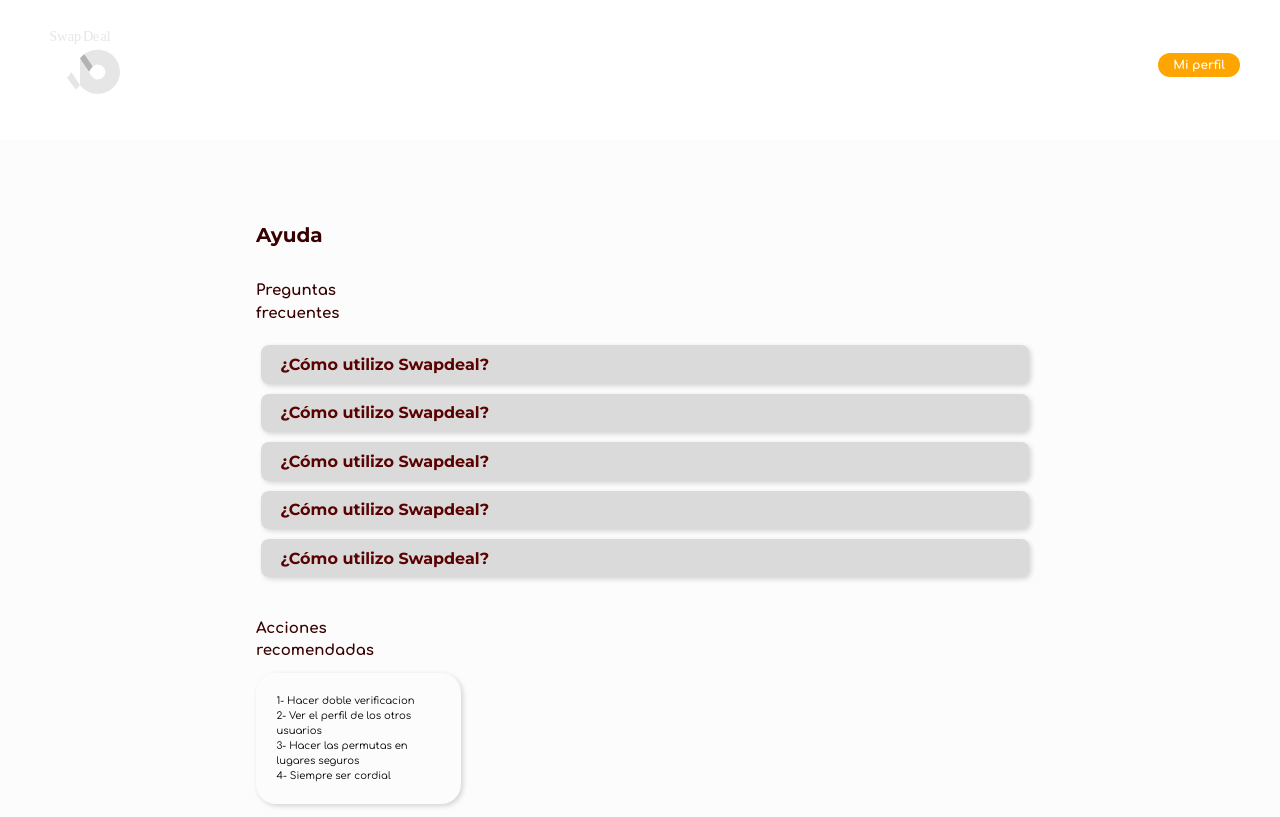
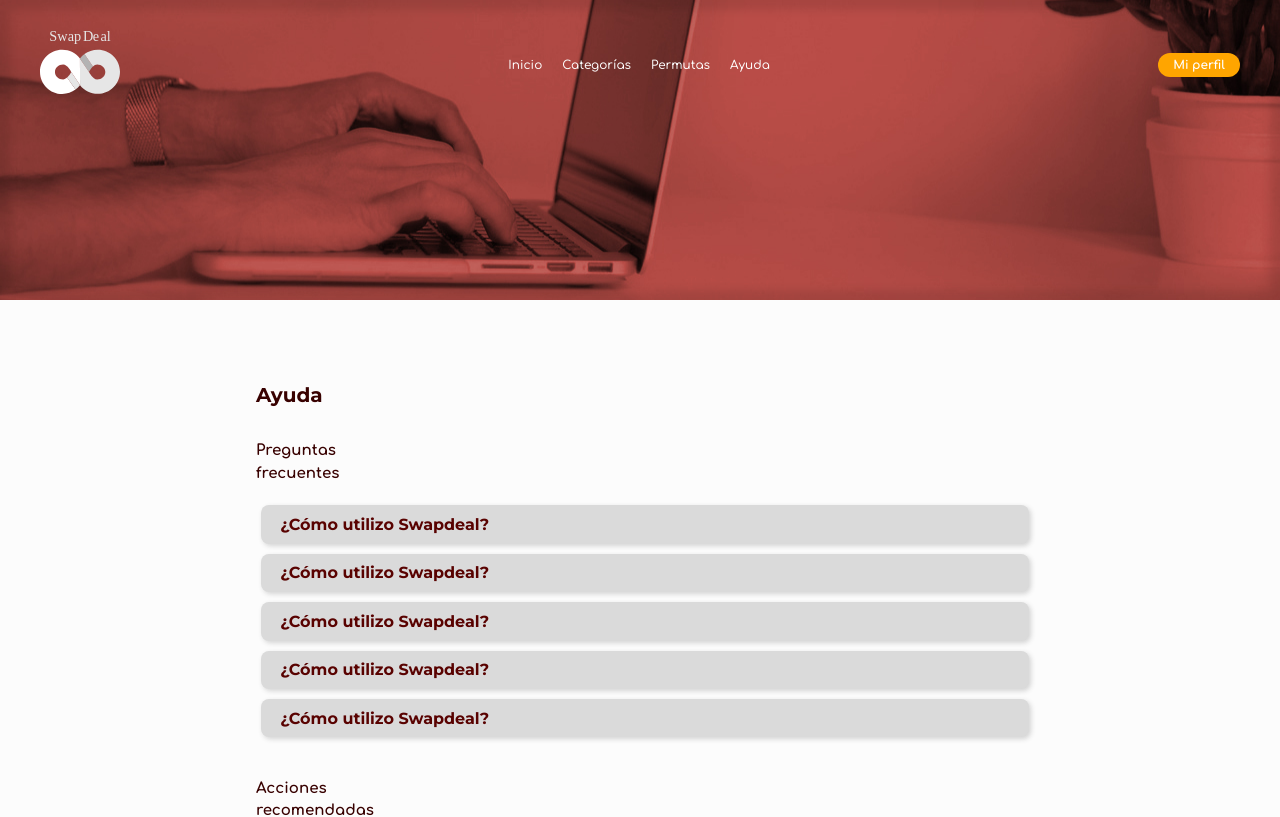
Before and after one commit to TomasUllua12/SwapDeal, a React (Vite) app: page /Ayuda in a window 1280 px wide. Shown: the top 817 px of the page. Built offline with nearby package versions, Linux system fonts and the light colour scheme.

Commit message:
Agregue el banner en "Ayuda"

```diff
--- a/src/views/Ayuda.css
+++ b/src/views/Ayuda.css
@@ -1,5 +1,5 @@
 .secciones-ayuda{
-    width: auto;
+    width: 100%;
     height: auto;
 
     background-color: #fcfcfc;
@@ -7,6 +7,21 @@
     display: flex;
     flex-direction: column;
 }
+
+.main-ayuda-banner {
+    width: 100%;
+    height: 300px;
+    background-color: black;
+    background-image: url("../../public/assets/img/ayuda-fondo.jpg");
+    background-position: center 93%;
+    background-size: cover;
+    background-repeat: no-repeat;
+  }
+  .main-ayuda-banner__image {
+    width: 100%;
+    height: 300px;
+    box-shadow: inset 0 0 10px 10px rgba(0, 0, 0, 0.1);
+  }
 
 .ayuda-title{
     font-size: 2rem;
--- a/src/views/Ayuda.jsx
+++ b/src/views/Ayuda.jsx
@@ -1,42 +1,56 @@
-import React from 'react';
+import React from "react";
 import { Header } from "../components/Header";
 import FooterWave from "../components/Footers/FooterWave";
 import "./Ayuda.css";
 import preguntas from "../data/preguntas";
-import { MostrarPreguntas } from '../components/Preguntas'; // Asegúrate de importar el componente correcto
+import { MostrarPreguntas } from "../components/Preguntas"; // Asegúrate de importar el componente correcto
 
 export function Ayuda(props) {
   const pregun = preguntas.map((v, index) => {
-        return <MostrarPreguntas key={index} pregun={v.pregun} respuesta={v.respuesta} />;
+    return (
+      <MostrarPreguntas key={index} pregun={v.pregun} respuesta={v.respuesta} />
+    );
   });
 
   return (
     <>
-            <Header></Header>
-            <div className='secciones-ayuda'>
+      <div className="secciones-ayuda">
+        <section className="main-ayuda-banner">
+          <div className="main-ayuda-banner__image">
+            <Header />
+          </div>
+        </section>
         <h2 className="ayuda-title">Ayuda</h2>
-                <div className='preguntas-frecuentes'>
-                    <h2 className='preguntass'>Preguntas frecuentes</h2>
+        <div className="preguntas-frecuentes">
+          <h2 className="preguntass">Preguntas frecuentes</h2>
           {pregun}
         </div>
-                <div className='acciones-recomendadas'>
-                    <h2 className='acciones'>Acciones recomendadas</h2>
-                    <p className='lis-acciones'>1- Hacer doble verificacion<br></br>
+        <div className="acciones-recomendadas">
+          <h2 className="acciones">Acciones recomendadas</h2>
+          <p className="lis-acciones">
+            1- Hacer doble verificacion<br></br>
             2- Ver el perfil de los otros usuarios<br></br>
             3- Hacer las permutas en lugares seguros<br></br>
             4- Siempre ser cordial
           </p>
         </div>
-                <div className='enviar-consulta'>
-                    <h2 className='consul'>Envianos tu consulta</h2>
-                    <h3 className='email'>E-mail:</h3>
-                    <input placeholder='Ejemplo@gmail.com' className='inpu-mail'></input>
-                    <h3 className='asunto'>Asunto</h3>
-                    <input placeholder='Escriba el asunto...' className='inpu-asunto'></input>
-                    <h3 className='ti-consul'>Consulta</h3>
-                    <input placeholder='Escriba su consulta...' className='inpu-consul'></input>
-                    <button type='submit'className='enviar'>Enviar consulta</button>
-
+        <div className="enviar-consulta">
+          <h2 className="consul">Envianos tu consulta</h2>
+          <h3 className="email">E-mail:</h3>
+          <input placeholder="Ejemplo@gmail.com" className="inpu-mail"></input>
+          <h3 className="asunto">Asunto</h3>
+          <input
+            placeholder="Escriba el asunto..."
+            className="inpu-asunto"
+          ></input>
+          <h3 className="ti-consul">Consulta</h3>
+          <input
+            placeholder="Escriba su consulta..."
+            className="inpu-consul"
+          ></input>
+          <button type="submit" className="enviar">
+            Enviar consulta
+          </button>
         </div>
       </div>
       <FooterWave />
```
Also changed, not shown: public/assets/img/ayuda-fondo.jpg (added). Lines whose indentation alone changed are shown as unchanged.
